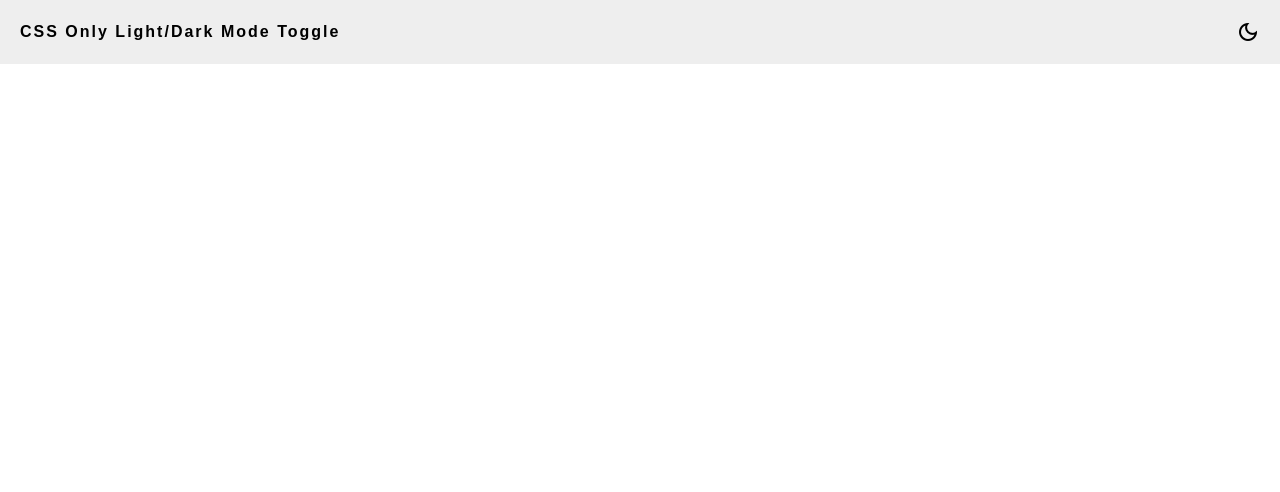
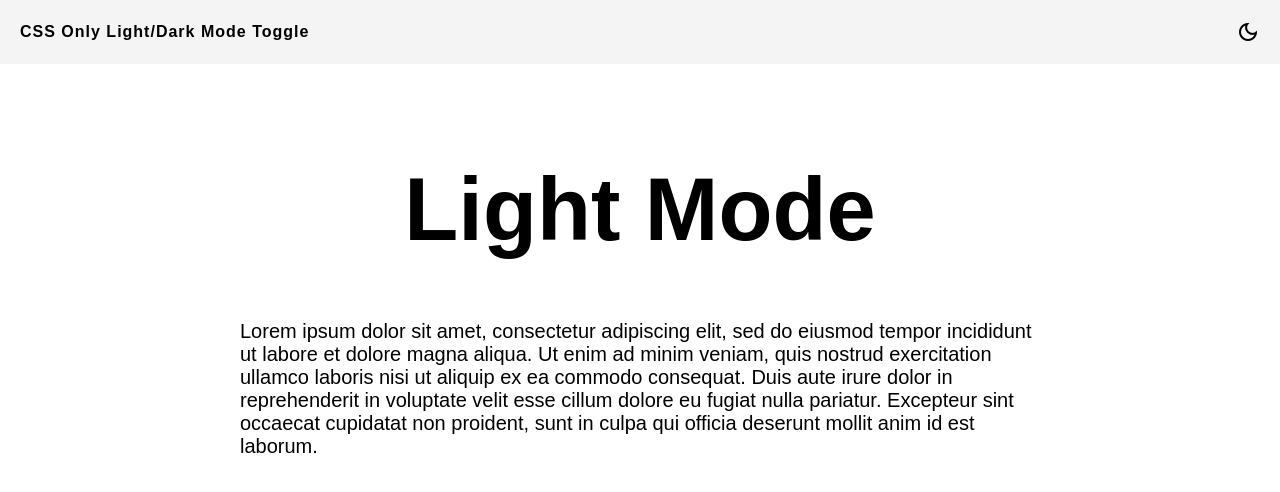
Before and after one commit to mike-pete/CSS-Light-Dark-Mode-Toggle, a plain HTML site: page index.html in a window 1280 px wide. Drawn offline with nearby package versions, Linux system fonts and the light colour scheme.

Commit message:
update styles and add text

```diff
--- a/index.html
+++ b/index.html
@@ -11,8 +11,10 @@
     <link href="https://fonts.googleapis.com/css?family=Material+Icons|Material+Icons+Outlined|Material+Icons+Two+Tone|Material+Icons+Round|Material+Icons+Sharp" rel="stylesheet">
 </head>
 <body>
+    <!-- checkbox that determines if dark mode is enabled -->
+    <input type="checkbox" id="toggle">
 
-    <input type="checkbox" id="toggle">
+    <!-- header -->
     <header>
         <h4>CSS Only Light/Dark Mode Toggle</h4>
         <label for="toggle">
@@ -20,7 +22,13 @@
             <span class="material-icons-outlined moon">dark_mode</span>
         </label>
     </header>
-    <main></main>
+
+    <!-- main content -->
+    <main>
+        <h1 class="light">Light Mode</h1>
+        <h1 class="dark">Dark Mode</h1>
+        <h3>Lorem ipsum dolor sit amet, consectetur adipiscing elit, sed do eiusmod tempor incididunt ut labore et dolore magna aliqua. Ut enim ad minim veniam, quis nostrud exercitation ullamco laboris nisi ut aliquip ex ea commodo consequat. Duis aute irure dolor in reprehenderit in voluptate velit esse cillum dolore eu fugiat nulla pariatur. Excepteur sint occaecat cupidatat non proident, sunt in culpa qui officia deserunt mollit anim id est laborum.</h3>
+    </main>
 
 </body>
 </html>
--- a/style.css
+++ b/style.css
@@ -1,6 +1,7 @@
+/**** INITIAL STYLING ****/
 *{
     box-sizing: border-box;
-    transition: all .15s;
+    transition: background-color .25s, color 0s;
     font-family: sans-serif;
 }
 
@@ -8,6 +9,58 @@ body{
     margin: 0;
 }
 
+
+
+
+/**** TYPOGRAPHY ****/
+
+h1{
+    font-size: calc(50px + 3vw);
+    width: 100%;
+    text-align: center;
+}
+
+h3{
+    margin: 0 auto;
+    font-weight: 500;
+    max-width: min(800px, 80vw);
+    font-size: 20px;
+}
+
+h4{
+    margin: 0;
+    flex-grow: 1;
+    letter-spacing: 1px;
+}
+
+
+
+
+/**** SECTIONS ****/
+
+header{
+    position: fixed;
+    width: 100%;
+    padding: 20px;
+    background-color: rgba(200,200,200, .2);
+    display: flex;
+    align-items: center;
+}
+
+main{
+    width: 100%;
+    min-height: 100vh;
+    padding: 100px 0;
+    display: flex;
+    flex-flow: column nowrap;
+}
+
+
+
+
+/**** TOGGLE STYLES ****/
+
+/* hide the checkbox */
 input{
     display: none;
 }
@@ -17,11 +70,8 @@ label{
     user-select: none;
 }
 
-input:checked ~ header label{
-    /* color:red; */
-}
 
-
+/* hide/show the icons */
 .sun,
 input:checked ~ header .moon{
     display: none !important;
@@ -32,45 +82,25 @@ input ~ header .moon{
     display: block !important;
 }
 
+
+/* change styling for main and header based on checked state */
 input:checked ~ header{
     color: white;
 }
 
-
-.sun{
-    color: white;
+input:checked ~ main{
+    background-color: #111;
+    color:white;
 }
 
 
-
-input:checked ~ main{
-    background-color: black;
+/* hide and show elements in main based on their class */
+input ~ main .dark,
+input:checked ~ main .light{
+    display: none;
 }
 
-
-
-
-
-
-header{
-    position: fixed;
-    width: 100%;
-    padding: 20px;
-    background-color: rgba(200,200,200, .3);
-    display: flex;
-    align-items: center;
+input ~ main .light,
+input:checked ~ main .dark{
+    display: initial;
 }
-
-main{
-    width: 100%;
-    min-height: 100vh;
-    padding: 200px;
-    display: flex;
-    flex-flow: column nowrap;
-}
-
-header > h4{
-    margin: 0;
-    flex-grow: 1;
-    letter-spacing: 2px;
-}
```
